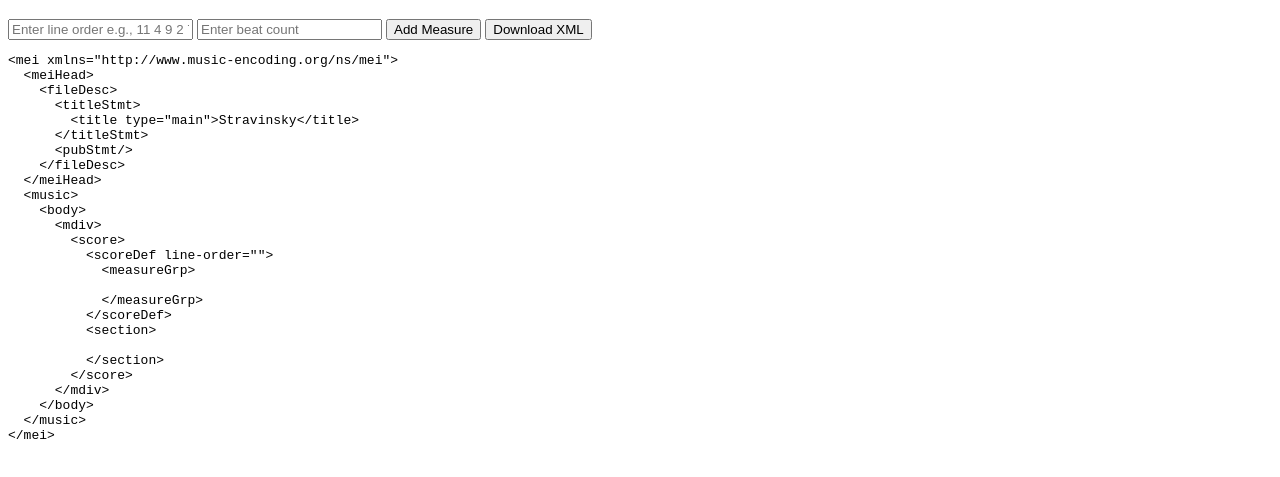
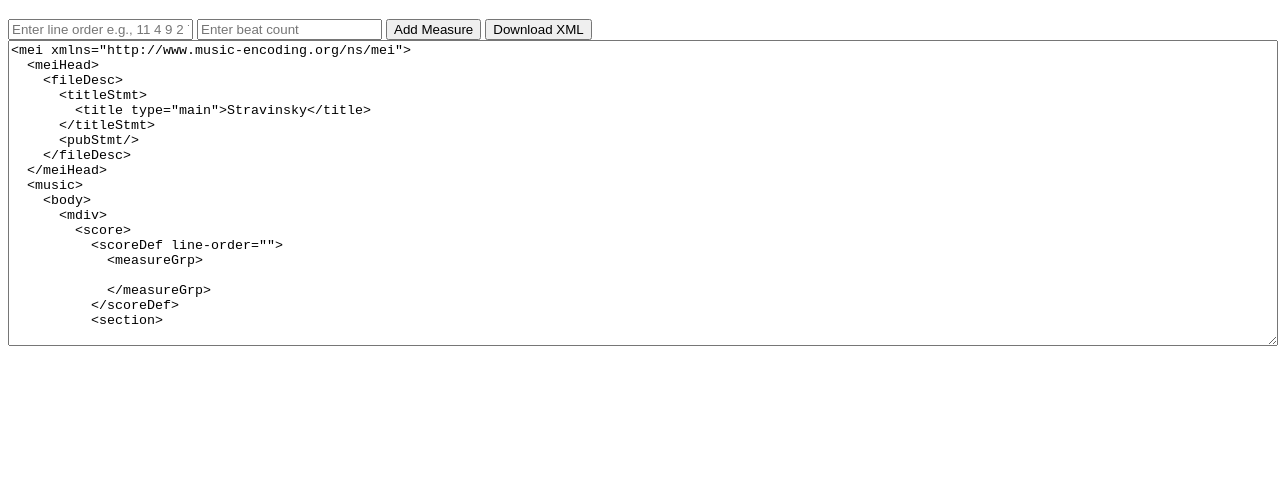
Before and after one commit to fumer555/fd-public, a website: page index.html in a window 1280 px wide. Shown: the part 61-538 px from the top of the page. Drawn offline with Linux system fonts and the light colour scheme.

Commit message:
const lines singled out

```diff
--- a/app.js
+++ b/app.js
@@ -15,13 +15,11 @@ function addMeasure() {
 }
 
 function updateXMLPreview() {
-    const xmlContent = renderXML();
-    document.getElementById('xmlPreview').textContent = xmlContent;
+    document.getElementById('xmlPreview').value = renderXML();
 }
 
 function renderXML() {
     const lines = lineOrder.split(' ').map(n => `                <line n="${n}" class="" ifBracket="false"/>`).join('\n');
-
     return `<mei xmlns="http://www.music-encoding.org/ns/mei">
   <meiHead>
     <fileDesc>
@@ -57,7 +55,8 @@ ${lines}
 }
 
 function downloadXML() {
-    const xmlBlob = new Blob([renderXML()], { type: 'application/xml' });
+    const xmlContent = document.getElementById('xmlPreview').value;
+    const xmlBlob = new Blob([xmlContent], { type: 'application/xml' });
     const url = URL.createObjectURL(xmlBlob);
     const link = document.createElement('a');
     link.href = url;
--- a/index.html
+++ b/index.html
@@ -11,7 +11,7 @@
     <input id="beatCount" placeholder="Enter beat count">
     <button onclick="addMeasure()">Add Measure</button>
     <button onclick="downloadXML()">Download XML</button>
-    <pre id="xmlPreview"></pre>
+    <textarea id="xmlPreview" style="width: 100%; height: 300px;"></textarea>
 
     <script src="app.js"></script>
 </body>
```
